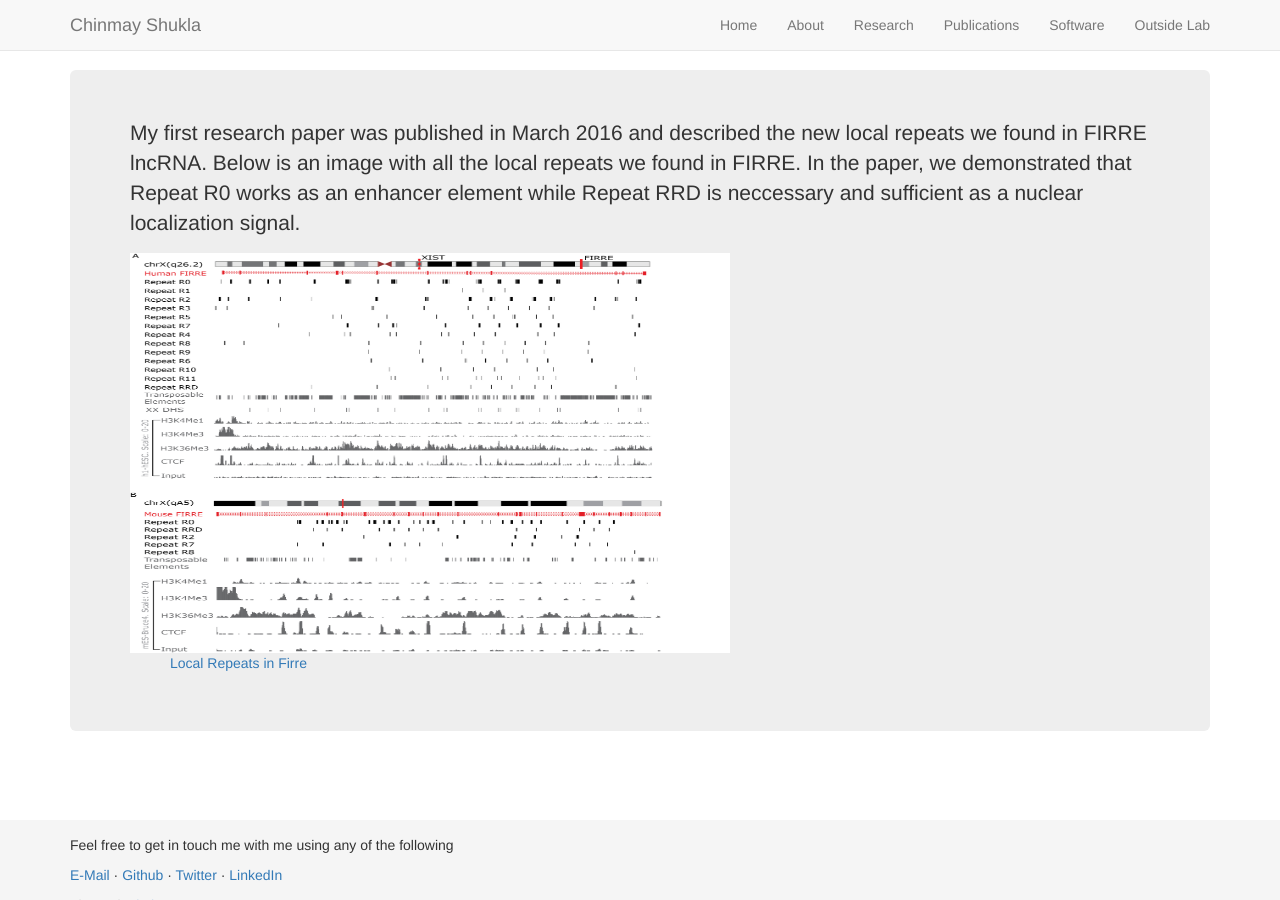
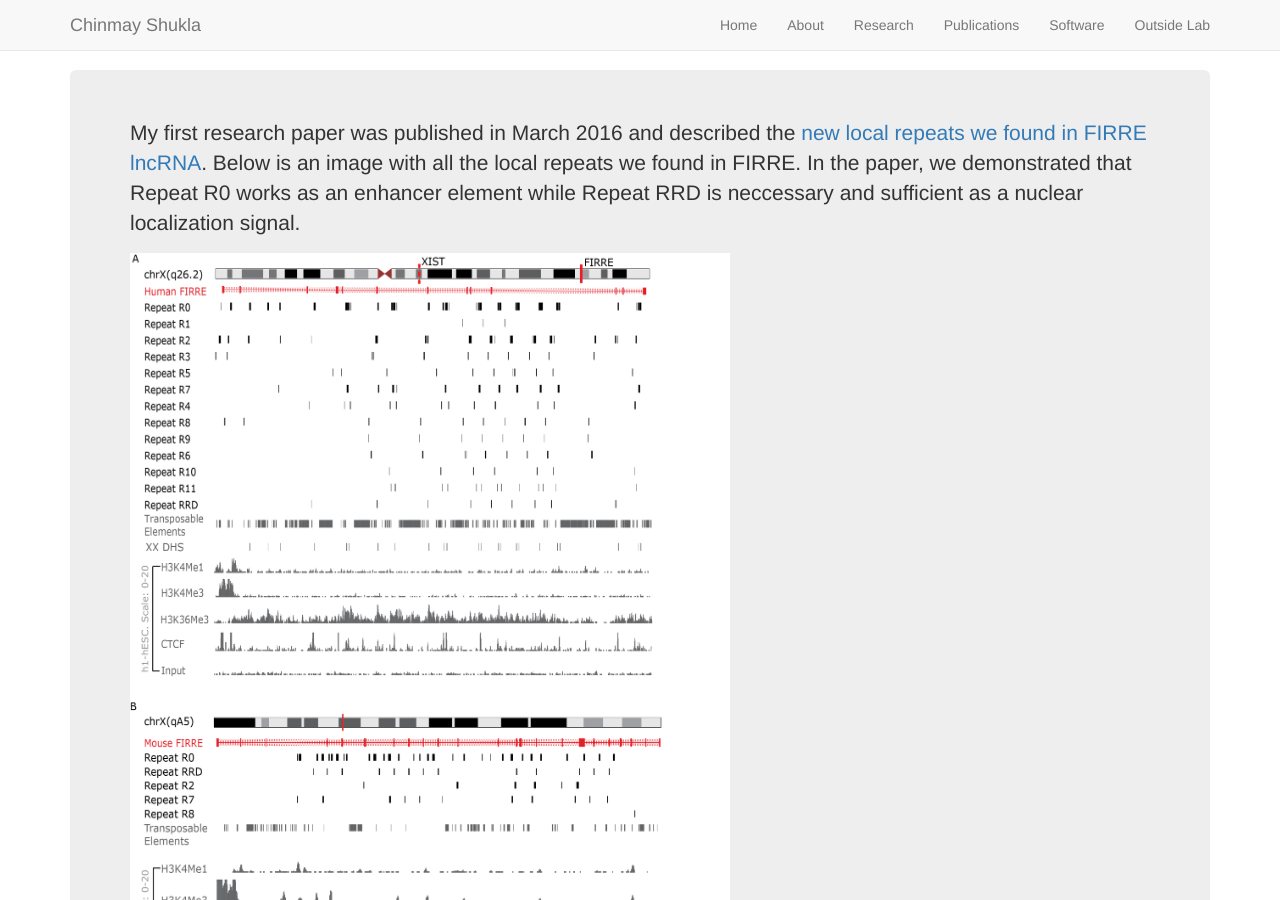
Before and after one commit to cshukla/cshukla.github.io, a Jekyll site: the page built from pages/publications.md, in a window 1280 px wide and 900 px high. Built offline with Jekyll 4.4.1, drawn with Linux system fonts in a browser that asks for light colours; nearby versions of some CDN libraries.

Commit message:
move paper link to the paragraph

```diff
--- a/pages/publications.md
+++ b/pages/publications.md
@@ -4,9 +4,8 @@ title: Publications
 ---
 
 <div class="jumbotron">
-<p>My first research paper was published in March 2016 and described the new local repeats we found in FIRRE lncRNA. Below is an image with all the local repeats we found in FIRRE. In the paper, we demonstrated that Repeat R0 works as an enhancer element while Repeat RRD is neccessary and sufficient as a nuclear localization signal.</p>
+<p>My first research paper was published in March 2016 and described the <a href="https://www.ncbi.nlm.nih.gov/pubmed/27009974">new local repeats we found in FIRRE lncRNA</a>. Below is an image with all the local repeats we found in FIRRE. In the paper, we demonstrated that Repeat R0 works as an enhancer element while Repeat RRD is neccessary and sufficient as a nuclear localization signal.</p>
 
-<img src="https://github.com/cshukla/cshukla.github.io/blob/master/assets/img/firreRepeats.jpg?raw=true" style="width:600px;height:400px;">
+<img src="https://github.com/cshukla/cshukla.github.io/blob/master/assets/img/firreRepeats.jpg?raw=true" style="width:600px;height:750px;">
 
-<ul><a href="https://www.ncbi.nlm.nih.gov/pubmed/27009974">Local Repeats in Firre</a></ul>
 </div>
```
